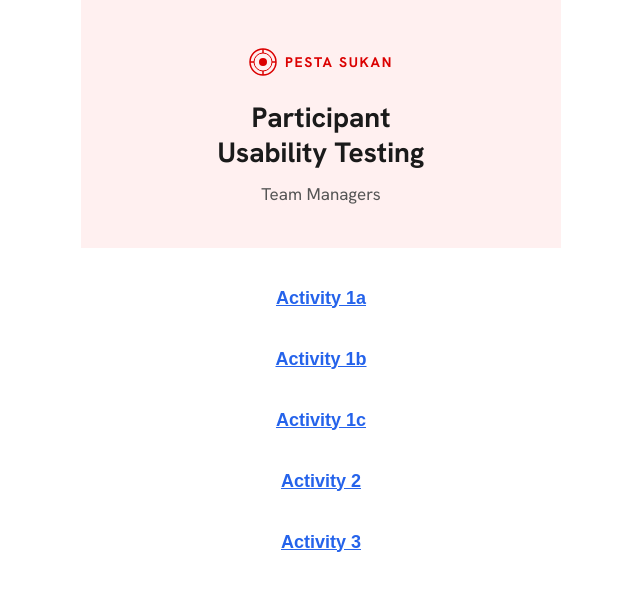
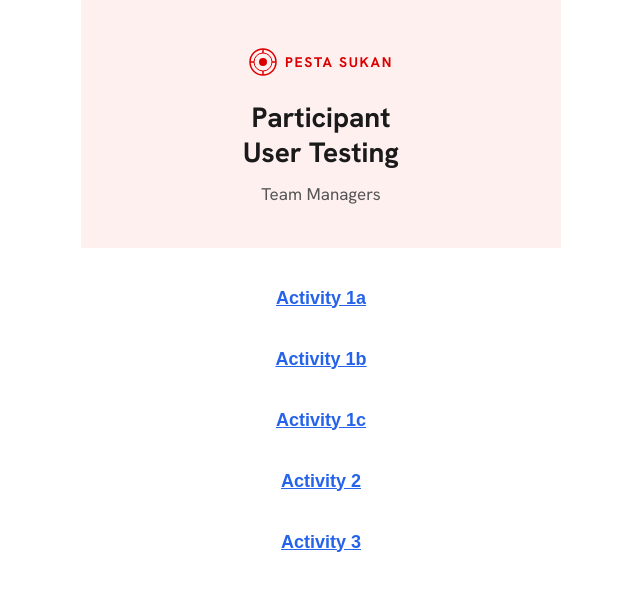
Before and after one commit to vivchong/PS-UT-prototype, a plain HTML site: page UT-TM.html in a window 1280 px wide. Shown: the whole page, without its empty margins (319-959 px from the left). Drawn offline with Linux system fonts and the light colour scheme.

Commit message:
changed usability to user

```diff
--- a/UT-TM.html
+++ b/UT-TM.html
@@ -4,7 +4,7 @@
 <head>
   <meta charset="UTF-8">
   <meta name="viewport" content="width=device-width, initial-scale=1.0">
-  <title>Participant Usability Testing – Pesta Sukan 2026</title>
+  <title>Participant User Testing – Pesta Sukan 2026</title>
   <link rel="stylesheet" href="shared/styles.css">
 </head>
 
@@ -28,7 +28,7 @@
           <span style="font-size:14px;font-weight:700;letter-spacing:0.12em;color:#DB0000">PESTA SUKAN</span>
         </div>
         <h1 style="font-size:28px;font-weight:700;color:#1a1a1a;line-height:1.25;margin-bottom:12px">
-          Participant<br>Usability Testing</h1>
+          Participant<br>User Testing</h1>
         <p style="font-size:17px;color:#555">Team Managers</p>
       </div>
 
```
Also changed, not shown: UT-indiv.html (+2 -2 lines), UT-parent.html (+2 -2 lines), 1 other file.
